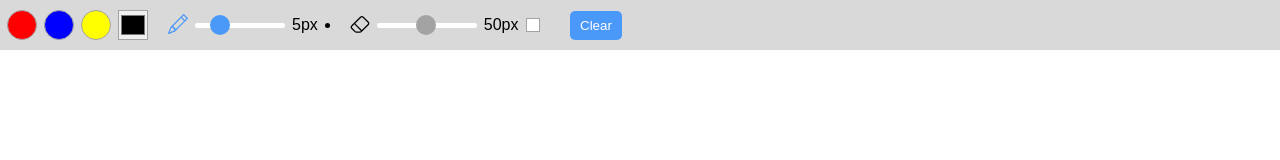
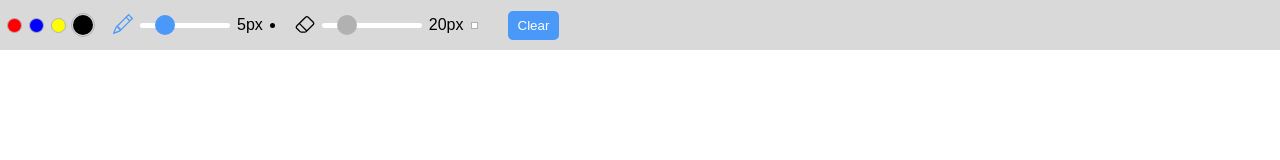
Before and after one commit to u21430854/Drawing-app, a plain HTML site: page index.html in a window 1280 px wide. Drawn offline with Linux system fonts and the light colour scheme.

Commit message:
UPDATED: -Colour picker to look nicer -colour buttons to be smaller

```diff
--- a/index.html
+++ b/index.html
@@ -12,10 +12,12 @@
   <div id="eraserCursor"></div>
 
   <div id="tools" class="tools">
-    <button class="colour" id="red" type="button"></button>
-    <button class="colour" id="blue" type="button"></button>
-    <button class="colour" id="yellow" type="button"></button>
-    <input type="color" class="colour-input" id="colourInput" value="#000000">
+    <button class="colour" id="red" type="button" aria-label="red"></button>
+    <button class="colour" id="blue" type="button" aria-label="blue"></button>
+    <button class="colour" id="yellow" type="button" aria-label="yellow"></button>
+    <label for="colourInput" id="lblColour" aria-label="Choose pencil colour">
+      <input type="color" id="colourInput" value="#000000">
+    </label>
     <div id="pencilTool">
       <button class="icon active" id="pencil">
         <!--FROM BOOTSTRAP ICONS-->
@@ -35,8 +37,8 @@
           <path d="M8.086 2.207a2 2 0 0 1 2.828 0l3.879 3.879a2 2 0 0 1 0 2.828l-5.5 5.5A2 2 0 0 1 7.879 15H5.12a2 2 0 0 1-1.414-.586l-2.5-2.5a2 2 0 0 1 0-2.828zm2.121.707a1 1 0 0 0-1.414 0L4.16 7.547l5.293 5.293 4.633-4.633a1 1 0 0 0 0-1.414zM8.746 13.547 3.453 8.254 1.914 9.793a1 1 0 0 0 0 1.414l2.5 2.5a1 1 0 0 0 .707.293H7.88a1 1 0 0 0 .707-.293z"/>
         </svg>
       </button>
-      <input type="range" id="eraserSizeSlider" value="50" min="1" max="100" step="1" class="slider">
-      <span id="eraserSize" class="sliderValue">50px</span>
+      <input type="range" id="eraserSizeSlider" value="20" min="1" max="100" step="1" class="slider">
+      <span id="eraserSize" class="sliderValue">20px</span>
       <div id="eraserSizeDisplay"></div>
     </div>
 
--- a/script.js
+++ b/script.js
@@ -7,17 +7,17 @@ window.addEventListener('load', () => {
   window.addEventListener('resize', () => resizeCanvas(canvas)); //resize canvas whenever window is resized
 
   //HIDE TOOLBAR AFTER 5 SEC SO USERS KNOW IT'S THERE
-  setTimeout(() => {
+  /* setTimeout(() => {
     let toolbar = document.getElementById('tools');
     toolbar.classList.add('hidden'); // Add the 'hidden' class
-  }, 5000);
+  }, 5000); */
 
   /* DRAWING APP */
   let drawing = false; //keep track of whether we should be drawing (on click and drag)
   let lineThickness = 5;
   let pencilColour = '#000000';
   let eraser = false; //track whether user wants to erase
-  let eraserSize = 50;
+  let eraserSize = 20;
 
   function startDrawing(e) {
     drawing = true;
@@ -90,12 +90,13 @@ window.addEventListener('load', () => {
     //colour is optional parameter
     if (colour) {
       pencilColour = colour;
-      picker.value = colour;
+      picker.parentNode.style.backgroundColor = colour;
       return;
     }
 
     //if colour isn't specified, get it from colour picker
     pencilColour = picker.value;
+    picker.parentNode.style.backgroundColor = picker.value;
   }
 
   picker.addEventListener('input', () => {
--- a/styles.css
+++ b/styles.css
@@ -29,10 +29,10 @@
 }
 
 .colour {
-  width: 30px;
-  height: 30px;
+  width: 15px;
+  height: 15px;
   border-radius: 50%;
-  border: 1px solid #a3a3a3;
+  border: 1px solid #b1b1b1;
   margin-left: 7px;
   cursor: pointer;
 }
@@ -45,13 +45,29 @@
 
 #yellow { background-color: #ffff00; }
 
-#colourInput {
-  width: 30px;
-  height: 30px;
+#lblColour {
+  width: 20px;
+  height: 20px;
   margin-left: 7px;
-  border: 1px solid #a3a3a3;
   cursor: pointer;
+  border-radius: 50%;
+  background-color: black;
+  position: relative;
 }
+
+#lblColour::before {
+  position: absolute;
+  content: "";
+  top: 50%;
+  left: 50%;
+  transform: translate(-50%, -50%);
+  width: 22px;
+  height: 22px;
+  border-radius: inherit;
+  border: 1px solid #b1b1b1;
+}
+
+#lblColour input { display: none; }
 
 #pencilTool, #eraserTool {
   margin-left: 20px;
@@ -90,14 +106,14 @@
   appearance: none;
   width: 20px;
   height: 20px;
-  background: #a3a3a3;
+  background: #b1b1b1;
   border-radius: 50%;
 }
 
 .slider::-moz-range-thumb {
   width: 10px;
   height: 10px;
-  background: #a3a3a3;
+  background: #b1b1b1;
   border-radius: 50%;
 }
 
@@ -124,9 +140,9 @@
 
 #eraserSizeDisplay {
   margin-left: 7px;
-  width: 12.5px; /* 1/4 of eraser size because tool bar height is 50px but eraser can reach 100px */
-  height: 12.5px;
-  border: 1px solid #a3a3a3;
+  width: 5px; /* 1/4 of eraser size because tool bar height is 50px but eraser can reach 100px */
+  height: 5px;
+  border: 1px solid #b1b1b1;
   background-color: white;
   display: inline-block;
 }
@@ -153,7 +169,7 @@
   position: fixed;
   width: 50px;
   height: 50px;
-  border: 1.5px solid #a3a3a3;
+  border: 1.5px solid #b1b1b1;
   background-color: white;
   pointer-events: none;
   display: none;
```
